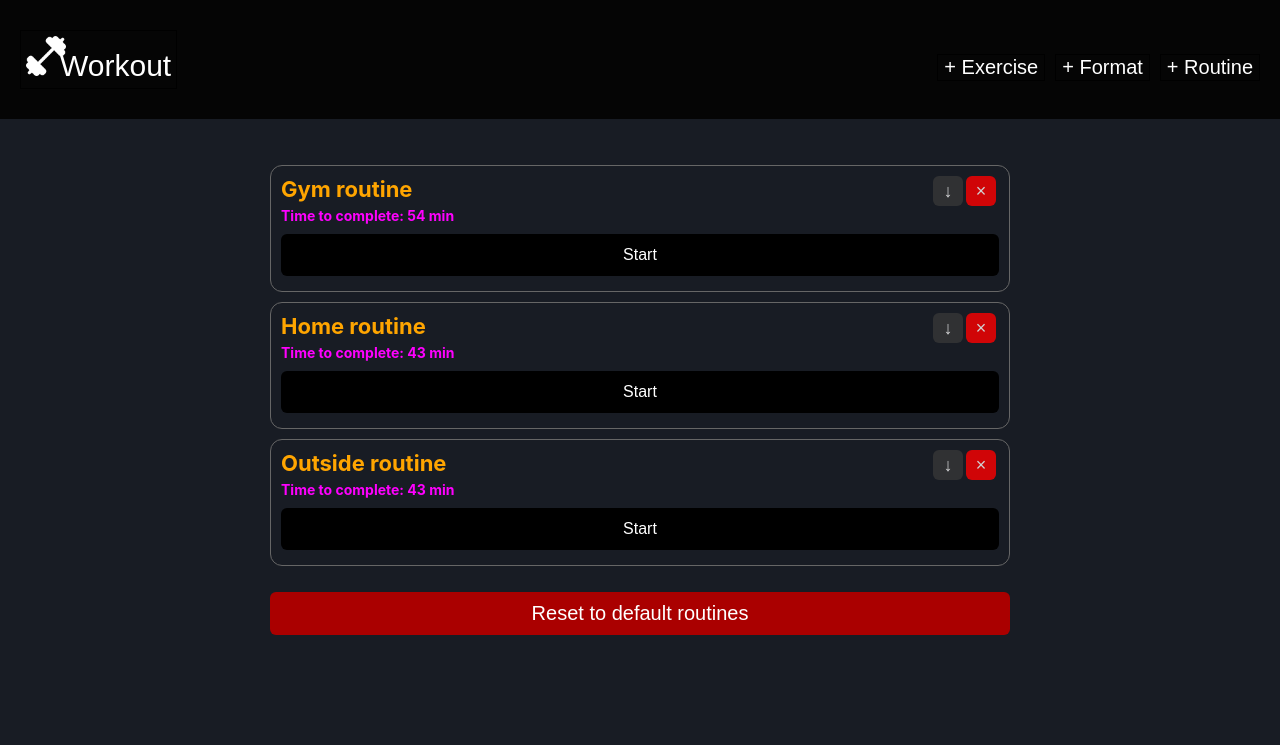
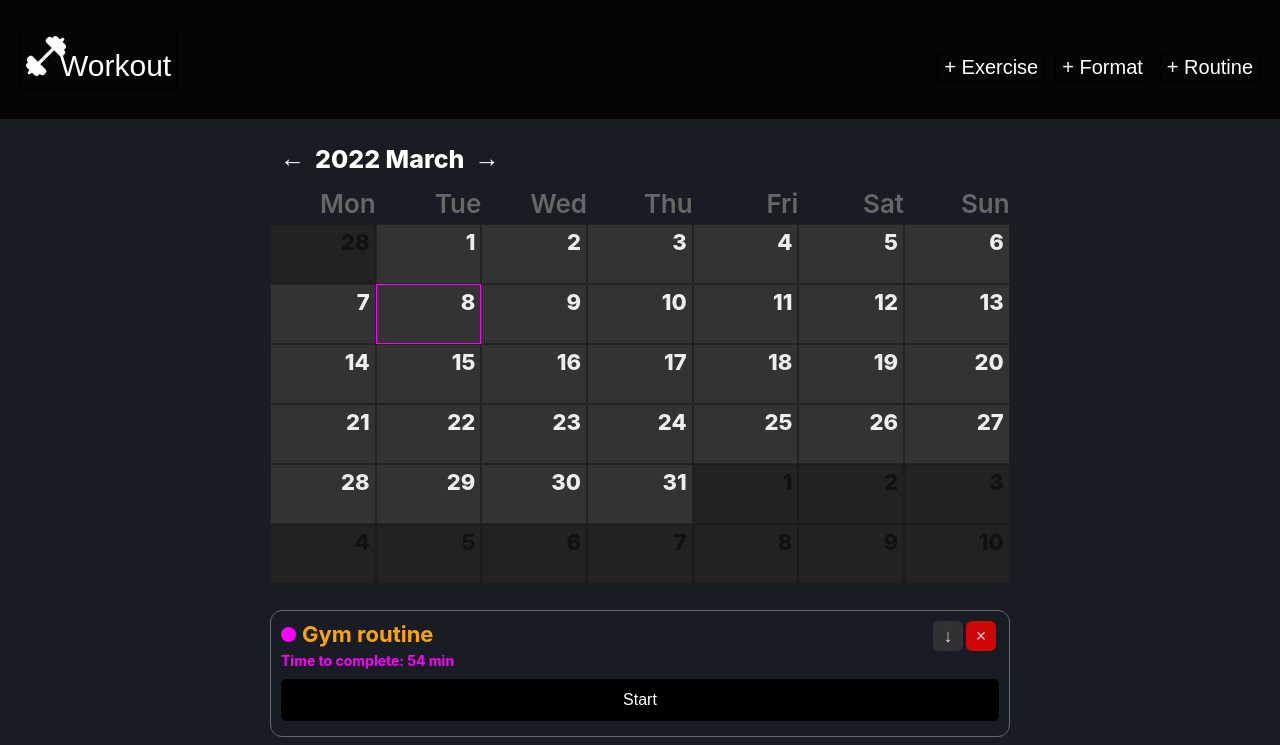
Before and after one commit to SebastianUdden/simply-workout, a React (Create React App) app: page / in a window 1280 px wide. Shown: the top 745 px of the page. Built offline with nearby package versions, Linux system fonts and the light colour scheme.

Commit message:
feat: calendar with color coded routines

```diff
--- /dev/null
+++ b/src/components/Calendar.tsx
@@ -0,0 +1,243 @@
+import { useEffect, useState } from "react";
+import styled from "styled-components";
+import { getNewDate } from "../utils";
+
+const months = [
+  "January",
+  "Februay",
+  "March",
+  "April",
+  "May",
+  "June",
+  "July",
+  "August",
+  "September",
+  "October",
+  "November",
+  "December",
+];
+const days = ["Mon", "Tue", "Wed", "Thu", "Fri", "Sat", "Sun"];
+
+const weeks = [days, days, days, days, days, days].flat();
+
+const format = (number: number) => {
+  if (number === 1) return `${number}st`;
+  if (number === 2) return `${number}nd`;
+  if (number === 3) return `${number}rd`;
+  return `${number}th`;
+};
+
+const getFirstAndLastDate = (selectedDate?: string) => {
+  const date = selectedDate ? new Date(selectedDate) : new Date();
+  const firstDate = new Date(date.getFullYear(), date.getMonth(), 1);
+  const lastDate = new Date(date.getFullYear(), date.getMonth() + 1, 0);
+  return { firstDate, lastDate };
+};
+
+const getDate = (
+  i: number,
+  firstIndex: number,
+  lastIndex: number,
+  daysInLastMonth: number
+) => {
+  if (i > lastIndex) return { month: 1, date: i - lastIndex };
+  if (i >= firstIndex) return { month: 0, date: i - firstIndex + 1 };
+  return { month: -1, date: daysInLastMonth - firstIndex + i + 1 };
+};
+
+const getWorkoutsThisDay = (d: any, m: any, dates: any) => {
+  return dates.map((dt: any) => {
+    const newDate = new Date(dt.date);
+    return newDate.getDate() === d.date && m === newDate.getMonth()
+      ? dt.activities.map((a: any) => <WorkoutDot bgColor={a.color} />)
+      : null;
+  });
+};
+
+interface DateActivity {
+  date: string;
+  activities: string[];
+}
+
+interface Props {
+  dates: DateActivity[];
+}
+
+const Calendar = ({ dates }: Props) => {
+  const [selectedDate, setSelectedDate] = useState(getNewDate());
+  const [datetime, setDatetime] = useState<any>();
+
+  const handleDateChange = (value: number) => {
+    const now = new Date(selectedDate);
+    now.setMonth(now.getMonth() + value);
+    setSelectedDate(getNewDate(now));
+  };
+
+  useEffect(() => {
+    const dt = new Date(selectedDate);
+    const lastDt = new Date(selectedDate);
+    lastDt.setMonth(lastDt.getMonth() - 1);
+    const year = dt.getFullYear();
+    const month = dt.getMonth();
+    const formatedMonth = months[dt.getMonth()];
+    const date = dt.getDate();
+    const formatedDate = format(date);
+    const daysInMonth = new Date(year, dt.getMonth() + 1, 0).getDate();
+    const daysInLastMonth = new Date(
+      lastDt.getFullYear(),
+      lastDt.getMonth() + 1,
+      0
+    ).getDate();
+    const { firstDate } = getFirstAndLastDate(selectedDate);
+    const firstDay = days[firstDate.getDay() - 1];
+    const firstIndex = weeks.findIndex((f, i) => f === firstDay && i !== 0);
+    const lastIndex = firstIndex + daysInMonth - 1;
+
+    setDatetime({
+      year,
+      month,
+      date,
+      formatedMonth,
+      formatedDate,
+      firstIndex,
+      lastIndex,
+      daysInLastMonth,
+    });
+  }, [selectedDate]);
+
+  if (!datetime) return null;
+  const {
+    year,
+    month,
+    date,
+    formatedMonth,
+    firstIndex,
+    lastIndex,
+    daysInLastMonth,
+  } = datetime;
+
+  const weekEl = weeks.map((day, i) => {
+    const d = getDate(i, firstIndex, lastIndex, daysInLastMonth);
+    const m = month + d.month;
+    return (
+      <Day
+        isToday={i === date + firstIndex - 1 && m === new Date().getMonth()}
+        thisMonth={d.month === 0}
+      >
+        <Number>{d.date}</Number>
+        {getWorkoutsThisDay(d, m, dates)}
+      </Day>
+    );
+  });
+
+  return (
+    <Wrapper>
+      <Title>
+        <Left onClick={() => handleDateChange(-1)}>&larr;</Left>
+        {year} {formatedMonth}
+        <Right onClick={() => handleDateChange(1)}>&rarr;</Right>
+      </Title>
+      <Week>
+        {days.map((d) => (
+          <D>{d}</D>
+        ))}
+      </Week>
+      <Month>{weekEl}</Month>
+    </Wrapper>
+  );
+};
+
+const Wrapper = styled.div`
+  * {
+    box-sizing: border-box;
+  }
+`;
+const Title = styled.p`
+  margin: 0 0 5px;
+  font-size: 25px;
+  font-weight: 800;
+  height: 10%;
+  display: flex;
+  align-items: center;
+`;
+const Month = styled.div`
+  width: 100%;
+  height: 90%;
+  display: flex;
+  flex-wrap: wrap;
+`;
+const Week = styled.div`
+  height: 16.7%;
+  display: flex;
+`;
+const Day = styled.div<{ isToday: boolean; thisMonth: boolean }>`
+  display: flex;
+  align-items: flex-end;
+  position: relative;
+  background-color: #222;
+  color: #111;
+  border: 1px solid #1c1c1c;
+  height: 100%;
+  width: 14.28%;
+  height: 16.7%;
+  min-height: 60px;
+  font-weight: 800;
+  padding: 5px;
+  ${(p) =>
+    p.thisMonth &&
+    `
+        background-color: #333;
+        color: #eee;
+        border: 1px solid #222;
+  `}
+  ${(p) =>
+    p.isToday &&
+    `
+    border: 1px solid magenta;
+  `}
+`;
+const D = styled.div`
+  height: 100%;
+  width: 14.28%;
+  height: 16.7%;
+  display: flex;
+  justify-content: flex-end;
+  font-weight: 600;
+  min-height: 10px;
+  background-color: inherit;
+  color: #666;
+  border: none;
+  padding: 5px 0;
+`;
+const Number = styled.span`
+  position: absolute;
+  top: 4px;
+  right: 5px;
+  font-size: 22px;
+`;
+const WorkoutDot = styled.div<{ bgColor?: string }>`
+  width: 5px;
+  height: 5px;
+  border-radius: 50%;
+  background-color: ${(p) => p.bgColor || "inherit"};
+  margin-right: 3px;
+`;
+const Arrow = styled.button`
+  background-color: inherit;
+  border: none;
+  color: inherit;
+  font-size: 25px;
+  margin: 0 5px;
+  padding: 5px;
+  cursor: pointer;
+  :hover {
+    opacity: 0.8;
+  }
+  :active {
+    opacity: 0.5;
+  }
+`;
+const Left = styled(Arrow)``;
+const Right = styled(Arrow)``;
+
+export default Calendar;
--- /dev/null
+++ b/src/components/WorkoutHistory.tsx
@@ -0,0 +1,43 @@
+import React from "react";
+import styled from "styled-components";
+import Calendar from "./Calendar";
+
+interface Props {
+  routines: any;
+}
+
+const WorkoutHistory = ({ routines }: Props) => {
+  const workoutDates = routines
+    .map((r: any) =>
+      Array.from(
+        new Set(
+          r.exercises.map((e: any) => e.values.map((d: any) => d.date)).flat()
+        )
+      ).map((d) => ({ date: d, name: r.name, color: r.color }))
+    )
+    .flat()
+    .reduce((results: any, item: any) => {
+      const current = results.find((i: any) => i.date === item.date);
+      if (current) {
+        current.activities = [
+          ...current.activities,
+          { name: item.name, color: item.color },
+        ];
+      } else {
+        results.push({
+          date: item.date,
+          activities: [{ name: item.name, color: item.color }],
+        });
+      }
+      return results;
+    }, []);
+  return (
+    <Wrapper>
+      <Calendar dates={workoutDates} />
+    </Wrapper>
+  );
+};
+
+const Wrapper = styled.div``;
+
+export default WorkoutHistory;
--- a/src/components/routine/EditRoutine.tsx
+++ b/src/components/routine/EditRoutine.tsx
@@ -54,7 +54,10 @@ const EditRoutine = ({
   return (
     <Wrapper>
       <Row>
-        <Title>{name}</Title>
+        <Title>
+          <Circle color={routine.color} />
+          {name}
+        </Title>
         <Column>
           <Row>
             <SmallButton
@@ -145,6 +148,8 @@ const Exercises = styled.ul`
   padding: 0;
 `;
 const Title = styled.h2`
+  display: flex;
+  align-items: center;
   margin: 0;
   margin-bottom: 5px;
   color: orange;
@@ -202,5 +207,13 @@ const SmallButton = styled.button<{ color?: string; disabled?: boolean }>`
     cursor: not-allowed;
   `}
 `;
+const Circle = styled.div<{ color?: string }>`
+  margin-right: 6px;
+  margin-top: 1px;
+  border-radius: 50%;
+  width: 15px;
+  height: 15px;
+  background-color: ${(p) => p.color || "#666"};
+`;
 
 export default EditRoutine;
--- a/src/components/routine/Routine.tsx
+++ b/src/components/routine/Routine.tsx
@@ -8,6 +8,7 @@ import { ExerciseValue } from "./EditExercise";
 export interface RoutineProps {
   id: string;
   name: string;
+  color: string;
   format: any;
   exercises: any[];
   timeToComplete?: string;
--- a/src/components/stickman/positions-side/birdDog.ts
+++ b/src/components/stickman/positions-side/birdDog.ts
@@ -24,7 +24,7 @@ export const birdDogLow = {
     y: [90],
   },
   hip: {
-    x: [40],
+    x: [41],
     y: [75],
   },
   rightKnee: {
@@ -36,8 +36,8 @@ export const birdDogLow = {
     y: [89],
   },
   rightFoot: {
-    x: [28],
-    y: [91],
+    x: [29],
+    y: [90],
   },
   leftFoot: {
     x: [27],
@@ -83,8 +83,8 @@ export const birdDogHigh = {
     y: [76],
   },
   rightFoot: {
-    x: [28],
-    y: [90],
+    x: [29],
+    y: [91],
   },
   leftFoot: {
     x: [14],
@@ -122,7 +122,7 @@ export const birdDogHighReverse = {
     y: [75],
   },
   leftKnee: {
-    x: [42],
+    x: [41],
     y: [90],
   },
   rightKnee: {
--- a/src/constants/routines.ts
+++ b/src/constants/routines.ts
@@ -30,6 +30,7 @@ export const defaultRoutines = [
   {
     id: "1",
     name: "Gym routine",
+    color: "magenta",
     format: workoutFormats[0],
     exercises: odenplanExercises.map((e) => ({
       ...e,
@@ -41,6 +42,7 @@ export const defaultRoutines = [
   {
     id: "2",
     name: "Home routine",
+    color: "orange",
     format: workoutFormats[0],
     exercises: homeExercises.map((e) => ({
       ...e,
@@ -52,6 +54,7 @@ export const defaultRoutines = [
   {
     id: "3",
     name: "Outside routine",
+    color: "green",
     format: workoutFormats[0],
     exercises: outsideExercises.map((e) => ({
       ...e,
--- a/src/pages/AddRoutine.tsx
+++ b/src/pages/AddRoutine.tsx
@@ -23,6 +23,7 @@ interface Props {
 const AddRoutine = ({ onTabChange }: Props) => {
   const [showError, setShowError] = useState(false);
   const [routineName, setRoutineName] = useState("");
+  const [routineColor, setRoutineColor] = useState("");
   const [format, setFormat] = useState<any>(undefined);
   const [exercises, setExercises] = useState<ExerciseProps[]>([]);
   const [exerciseTypes, setExerciseTypes] = useState<any[]>([]);
@@ -97,6 +98,15 @@ const AddRoutine = ({ onTabChange }: Props) => {
         onChange={(e: any) => setRoutineName(e.target.value)}
       />
       {showError && <Error>Routine name already exists!</Error>}
+      <Label>Workout tag color</Label>
+      <ColorInput
+        color={routineColor}
+        id="routine-color"
+        placeholder="grey"
+        type="color"
+        value={routineColor}
+        onChange={(e: any) => setRoutineColor(e.target.value)}
+      />
       {routineName && (
         <>
           <Label>Add workout format</Label>
@@ -216,5 +226,14 @@ const Span = styled.span`
 const Error = styled.p`
   color: red;
 `;
+const ColorInput = styled(Input)<{ color?: string }>`
+  background-color: ${(p) => p.color || "grey"};
+  border: none;
+  opacity: 1;
+  border-radius: 50%;
+  width: 40px;
+  height: 40px;
+  cursor: pointer;
+`;
 
 export default AddRoutine;
--- a/src/pages/Home.tsx
+++ b/src/pages/Home.tsx
@@ -6,6 +6,7 @@ import { defaultRoutines } from "../constants/routines";
 import { getOldWorkout, saveWorkout } from "../utils";
 import { exerciseTypes } from "../constants/exerciseTypes";
 import Routine, { RoutineProps } from "../components/routine/Routine";
+import WorkoutHistory from "../components/WorkoutHistory";
 
 const Home = () => {
   const [hide, setHide] = useState(false);
@@ -36,6 +37,7 @@ const Home = () => {
 
   return (
     <Wrapper hide={hide}>
+      <WorkoutHistory routines={routines} />
       {routines && (
         <Routines>
           {routines.map((r: any, i: number) => (
--- a/src/utils.ts
+++ b/src/utils.ts
@@ -58,8 +58,8 @@ export const searchFor = (searchTerm: string, additionalSearchterm: string) => {
 export const getPercentageChange = (value: number, percentage: number) =>
   Math.round(1000 * value * (1 + percentage / 100)) / 1000;
 
-export const getNewDate = () => {
-  const now = new Date();
+export const getNewDate = (d?: Date) => {
+  const now = d || new Date();
   const year = now.getFullYear();
   const month = getZero(now.getMonth() + 1);
   const date = getZero(now.getDate());
```
